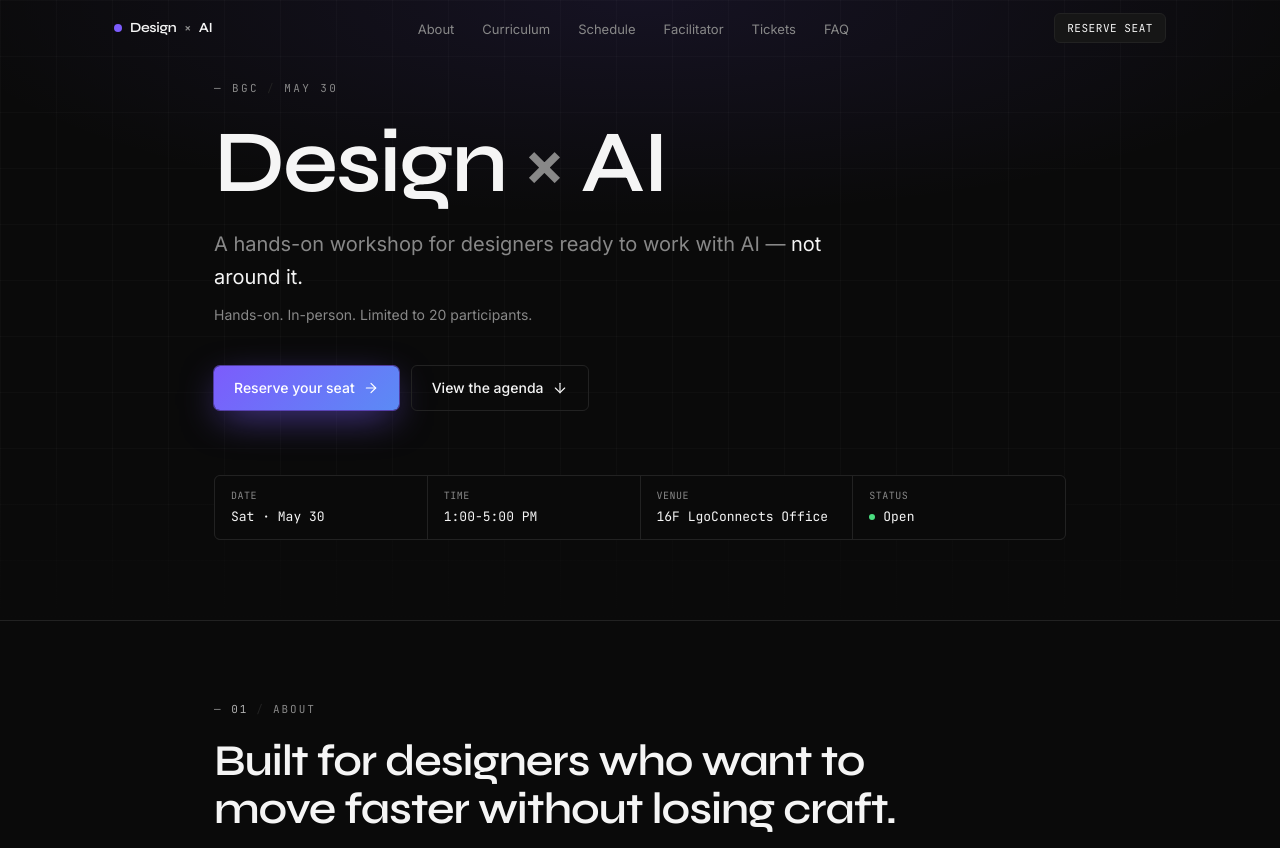
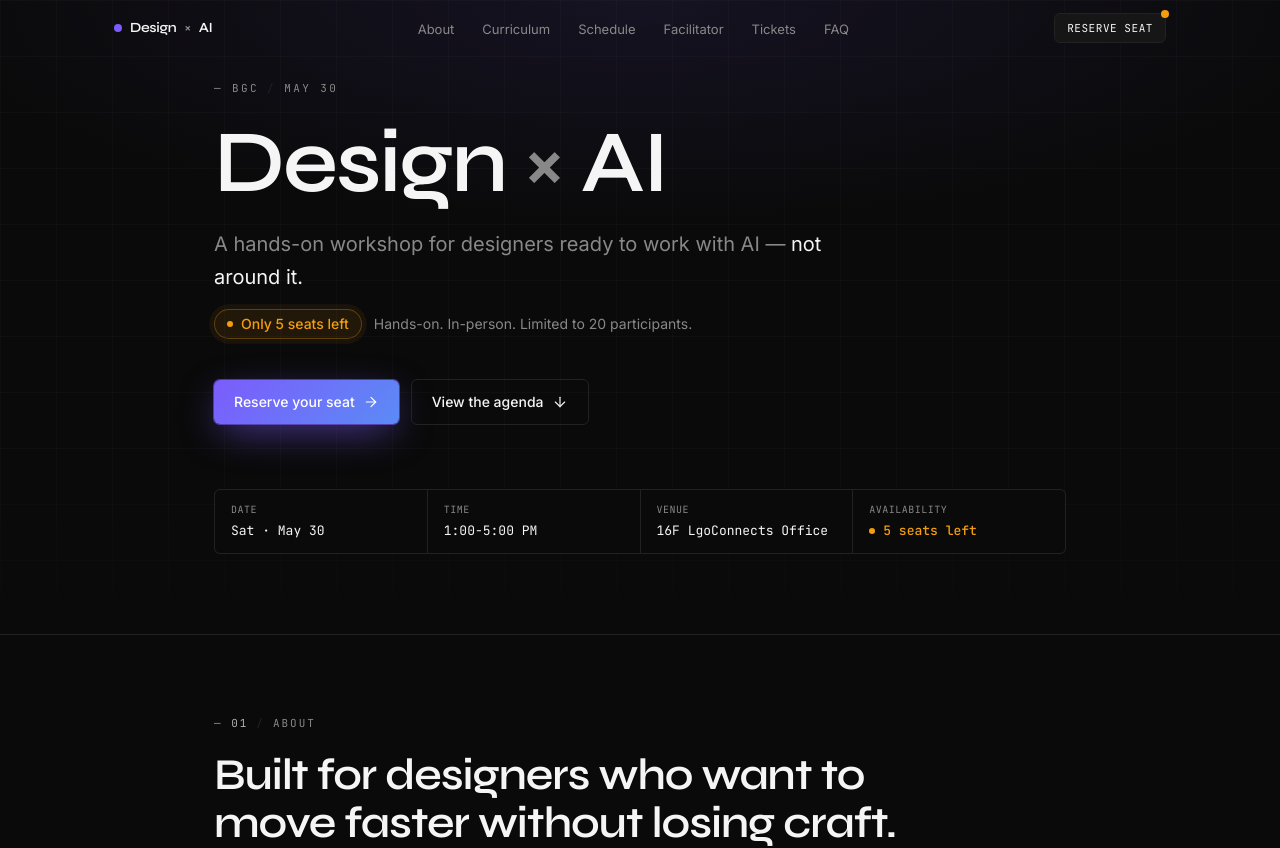
Before and after one commit to cedlll/cognitiv-workshop, a Next.js app: page / in a window 1280 px wide. Shown: the top 848 px of the page. Built offline with nearby package versions, Linux system fonts and the light colour scheme.

Commit message:
Remaining tickets banner

```diff
--- a/app/globals.css
+++ b/app/globals.css
@@ -20,6 +20,8 @@
   --accent: #7c5cfc;
   --accent-foreground: #ffffff;
   --accent-2: #4ade80;
+  --urgency: #f59e0b;
+  --urgency-foreground: #fffbeb;
   --destructive: #ef4444;
   --destructive-foreground: #ffffff;
   --border: #222222;
@@ -49,6 +51,8 @@
   --color-accent: var(--accent);
   --color-accent-foreground: var(--accent-foreground);
   --color-accent-2: var(--accent-2);
+  --color-urgency: var(--urgency);
+  --color-urgency-foreground: var(--urgency-foreground);
   --color-destructive: var(--destructive);
   --color-destructive-foreground: var(--destructive-foreground);
   --color-border: var(--border);
@@ -143,4 +147,19 @@
   .animate-pulse-glow {
     animation: pulse-glow 2.8s ease-in-out infinite;
   }
+
+  @keyframes pulse-urgency {
+    0%, 100% {
+      box-shadow:
+        0 0 0 0 rgba(245, 158, 11, 0.3);
+    }
+    50% {
+      box-shadow:
+        0 0 0 6px rgba(245, 158, 11, 0);
+    }
+  }
+
+  .animate-pulse-urgency {
+    animation: pulse-urgency 2s ease-in-out infinite;
+  }
 }
--- a/components/sections/hero.tsx
+++ b/components/sections/hero.tsx
@@ -69,14 +69,23 @@ export function Hero() {
           <span className="text-foreground">not around it.</span>
         </motion.p>
 
-        <motion.p
+        <motion.div
           initial={initial}
           animate={animate}
           transition={{ duration: 0.6, ease, delay: 0.22 }}
-          className="mt-3 text-sm text-muted-foreground"
+          className="mt-4 flex flex-wrap items-center gap-3"
         >
-          Hands-on. In-person. Limited to 20 participants.
-        </motion.p>
+          <span className="inline-flex items-center gap-2 rounded-full border border-[var(--urgency)]/30 bg-[var(--urgency)]/10 px-3 py-1 text-sm font-medium text-[var(--urgency)] animate-pulse-urgency">
+            <span className="relative flex h-1.5 w-1.5" aria-hidden="true">
+              <span className="absolute inline-flex h-full w-full animate-ping rounded-full bg-[var(--urgency)] opacity-60" />
+              <span className="relative inline-flex h-1.5 w-1.5 rounded-full bg-[var(--urgency)]" />
+            </span>
+            Only 5 seats left
+          </span>
+          <span className="text-sm text-muted-foreground">
+            Hands-on. In-person. Limited to 20 participants.
+          </span>
+        </motion.div>
 
         <motion.div
           initial={initial}
@@ -121,9 +130,9 @@ export function Hero() {
             { label: "Time", value: "1:00-5:00 PM" },
             { label: "Venue", value: "16F LgoConnects Office" },
             {
-              label: "Status",
-              value: "Open",
-              live: true,
+              label: "Availability",
+              value: "5 seats left",
+              urgent: true,
             },
           ].map((meta) => (
             <div
@@ -133,11 +142,11 @@ export function Hero() {
               <span className="font-mono text-[10px] uppercase tracking-wider text-muted-foreground">
                 {meta.label}
               </span>
-              <span className="flex items-center gap-2 font-mono text-[13px] text-foreground">
-                {meta.live && (
+              <span className={`flex items-center gap-2 font-mono text-[13px] ${meta.urgent ? "text-[var(--urgency)] font-medium" : "text-foreground"}`}>
+                {meta.urgent && (
                   <span className="relative flex h-1.5 w-1.5" aria-hidden="true">
-                    <span className="absolute inline-flex h-full w-full animate-ping rounded-full bg-[var(--accent-2)] opacity-60" />
-                    <span className="relative inline-flex h-1.5 w-1.5 rounded-full bg-[var(--accent-2)]" />
+                    <span className="absolute inline-flex h-full w-full animate-ping rounded-full bg-[var(--urgency)] opacity-60" />
+                    <span className="relative inline-flex h-1.5 w-1.5 rounded-full bg-[var(--urgency)]" />
                   </span>
                 )}
                 {meta.value}
--- a/components/sections/pricing.tsx
+++ b/components/sections/pricing.tsx
@@ -27,12 +27,21 @@ export function Pricing() {
         </Reveal>
 
         <Reveal delay={0.05}>
-          <h2
-            id="tickets-heading"
-            className="mt-5 font-display text-3xl font-semibold leading-[1.08] tracking-tight text-foreground sm:text-4xl md:text-[44px]"
-          >
-            20 seats. One price.
-          </h2>
+          <div className="mt-5 flex flex-wrap items-center gap-4">
+            <h2
+              id="tickets-heading"
+              className="font-display text-3xl font-semibold leading-[1.08] tracking-tight text-foreground sm:text-4xl md:text-[44px]"
+            >
+              5 seats remaining.
+            </h2>
+            <span className="inline-flex items-center gap-2 rounded-full border border-[var(--urgency)]/30 bg-[var(--urgency)]/10 px-3 py-1.5 text-sm font-medium text-[var(--urgency)] animate-pulse-urgency">
+              <span className="relative flex h-1.5 w-1.5" aria-hidden="true">
+                <span className="absolute inline-flex h-full w-full animate-ping rounded-full bg-[var(--urgency)] opacity-60" />
+                <span className="relative inline-flex h-1.5 w-1.5 rounded-full bg-[var(--urgency)]" />
+              </span>
+              Selling fast
+            </span>
+          </div>
         </Reveal>
 
         <Reveal delay={0.08}>
@@ -133,8 +142,8 @@ export function Pricing() {
 
               {/* Ticket stub / CTA */}
               <div className="relative rounded-b-xl md:rounded-b-none md:rounded-r-xl bg-surface-elevated border border-border md:border-l-0 md:border-t flex flex-col items-center justify-center p-6 md:p-8 md:w-[200px]">
-                <p className="font-mono text-[10px] uppercase tracking-[0.18em] text-muted-foreground mb-4">
-                  Admit one
+                <p className="font-mono text-[10px] uppercase tracking-[0.18em] text-[var(--urgency)] mb-4">
+                  Only 5 left
                 </p>
                 <Link
                   href="/reserve"
@@ -157,7 +166,7 @@ export function Pricing() {
 
         <Reveal delay={0.18}>
           <p className="mt-8 max-w-[720px] text-[13px] text-muted-foreground">
-            Limited to 20 participants. One straightforward price. Secure your seat today and join us for an intensive half-day deep dive into design and AI.
+            15 of 20 seats have been claimed. Reserve yours before they&apos;re gone — no waitlist, no extensions.
           </p>
         </Reveal>
       </div>
--- a/components/sections/site-nav.tsx
+++ b/components/sections/site-nav.tsx
@@ -66,8 +66,12 @@ export function SiteNav() {
 
         <Link
           href="/reserve"
-          className="rounded-md border border-border bg-surface-elevated px-3 py-1.5 font-mono text-[11px] uppercase tracking-wider text-foreground transition-colors hover:border-primary/60"
+          className="relative rounded-md border border-border bg-surface-elevated px-3 py-1.5 font-mono text-[11px] uppercase tracking-wider text-foreground transition-colors hover:border-primary/60"
         >
+          <span className="absolute -top-1 -right-1 flex h-2 w-2" aria-hidden="true">
+            <span className="absolute inline-flex h-full w-full animate-ping rounded-full bg-[var(--urgency)] opacity-60" />
+            <span className="relative inline-flex h-2 w-2 rounded-full bg-[var(--urgency)]" />
+          </span>
           Reserve seat
         </Link>
       </div>
```
